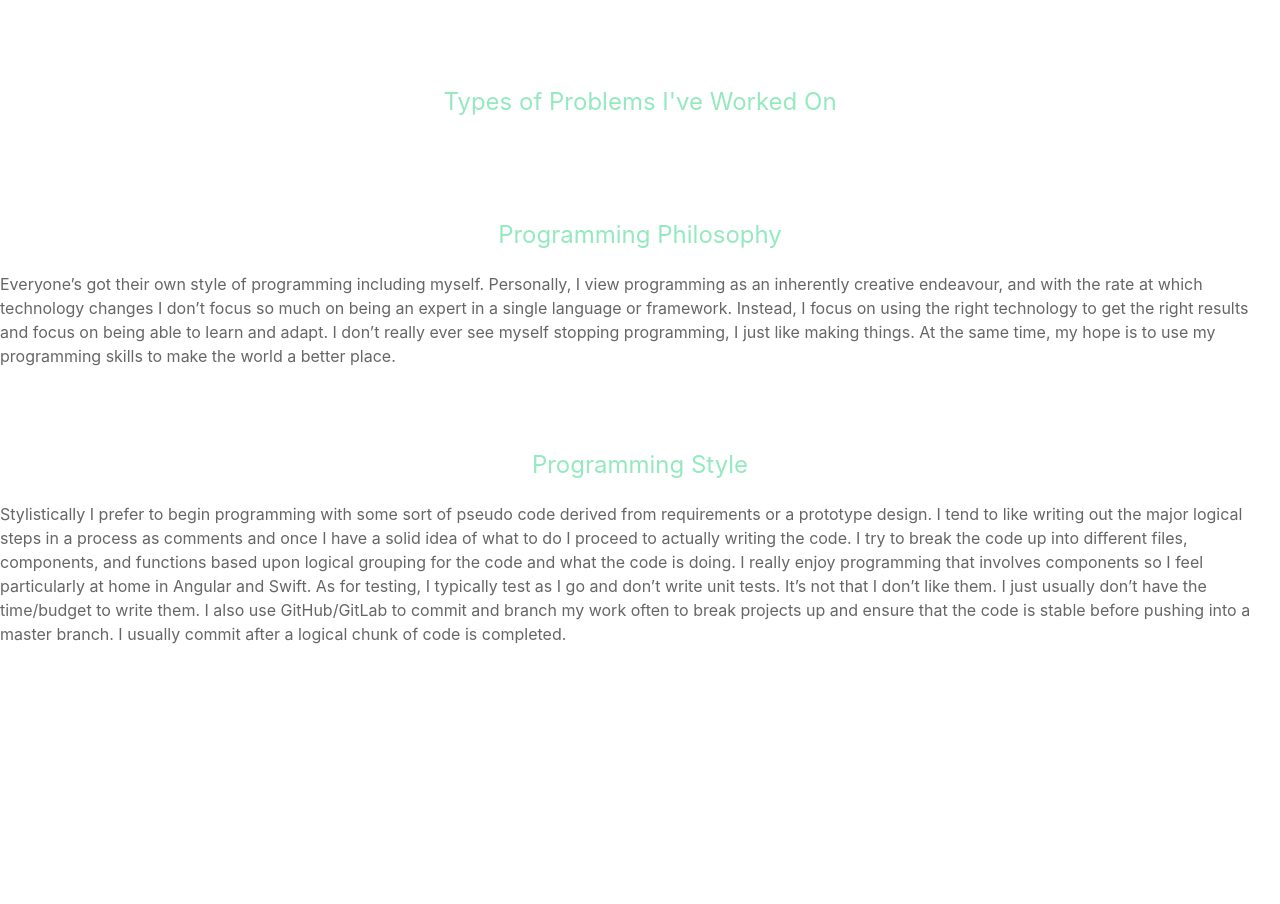
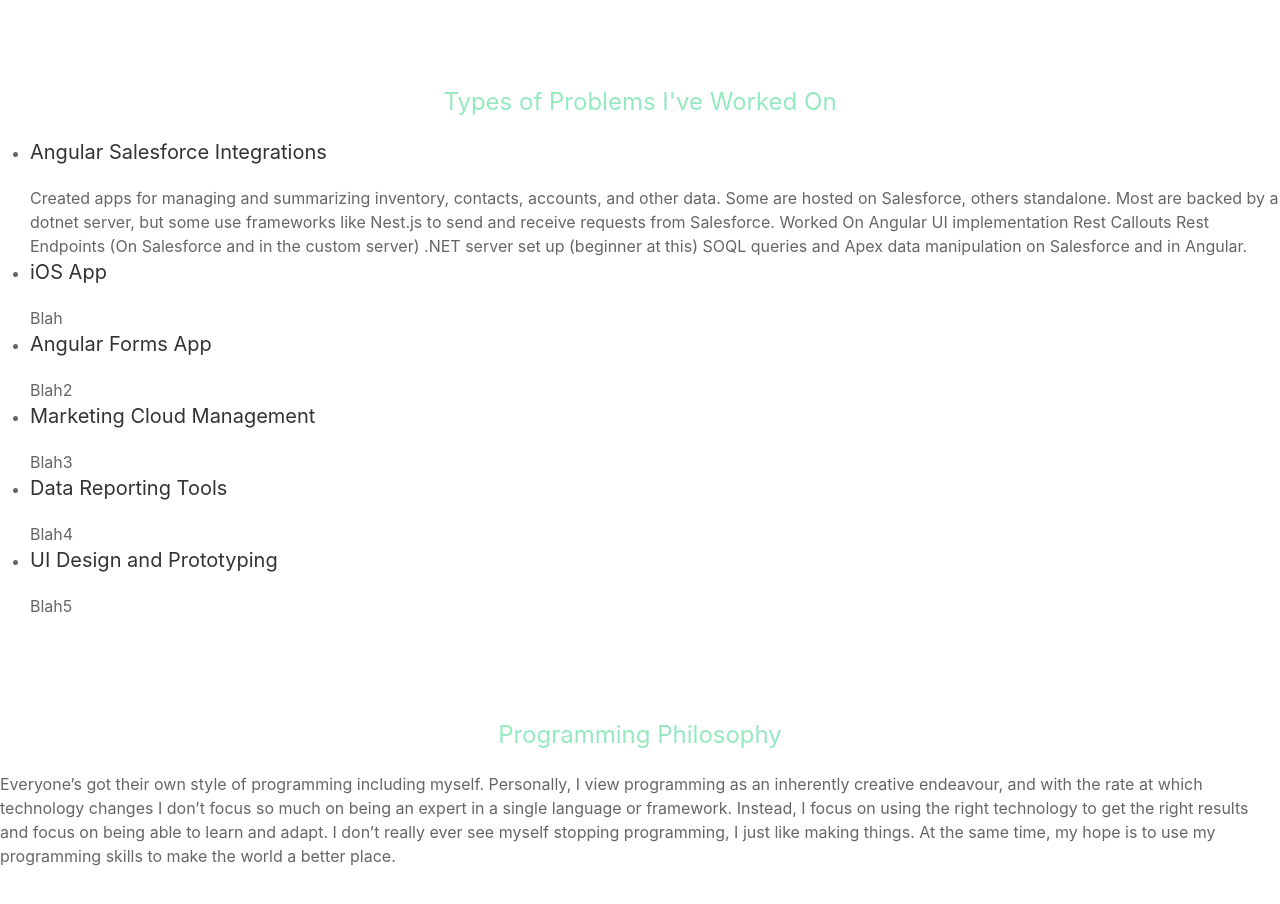
Before and after one commit to hudson7557/professional-site-2, an Angular app: page / in a window 1280 px wide. Shown: the part 900-1804 px from the top of the page. Before the commit the page ends 1546 px from the top, so only its background shows below. Built offline with nearby package versions, Linux system fonts and the light colour scheme.

Commit message:
Added uikit accordion

```diff
--- a/src/app/app.module.ts
+++ b/src/app/app.module.ts
@@ -23,8 +23,7 @@
 
 const routerOptions: ExtraOptions = {
     useHash: false,
-    anchorScrolling: 'enabled',
-    onSameUrlNavigation: 'reload'
+    anchorScrolling: 'enabled'
 };
 
 @NgModule({
--- a/src/app/context.service.ts
+++ b/src/app/context.service.ts
@@ -46,6 +46,26 @@
                         {
                             title: 'Angular Salesforce Integrations',
                             content: 'Created apps for managing and summarizing inventory, contacts, accounts, and other data. Some are hosted on Salesforce, others standalone. Most are backed by a dotnet server, but some use frameworks like Nest.js to send and receive requests from Salesforce. Worked On Angular UI implementation Rest Callouts Rest Endpoints (On Salesforce and in the custom server) .NET server set up (beginner at this) SOQL queries and Apex data manipulation on Salesforce and in Angular.'
+                        },
+                        {
+                            title: 'iOS App',
+                            content: 'Blah'
+                        },
+                        {
+                            title: 'Angular Forms App',
+                            content: 'Blah2'
+                        },
+                        {
+                            title: 'Marketing Cloud Management',
+                            content: 'Blah3'
+                        },
+                        {
+                            title: 'Data Reporting Tools',
+                            content: 'Blah4'
+                        },
+                        {
+                            title: 'UI Design and Prototyping',
+                            content: 'Blah5'
                         }
                     ]
                 },
--- a/src/app/error/error.component.html
+++ b/src/app/error/error.component.html
@@ -13,5 +13,4 @@
     >
         Return to home page
     </button>
-
 </div>
--- a/src/app/technical-section/technical-section.component.html
+++ b/src/app/technical-section/technical-section.component.html
@@ -1,3 +1,14 @@
 <div *ngIf="data">
     <h3 class="uk-text-center">{{data.title}}</h3>
+
+    <ul uk-accordion>
+        <li *ngFor="let sectionData of data.sections">
+            <a class="uk-accordion-title" href="#">
+                {{sectionData.title}}
+            </a>
+            <div class="uk-accordion-content">
+                {{sectionData.content}}
+            </div>
+        </li>
+    </ul>
 </div>
```
Also changed, not shown: 1 other file (tests, documents, lock files or other folders).
